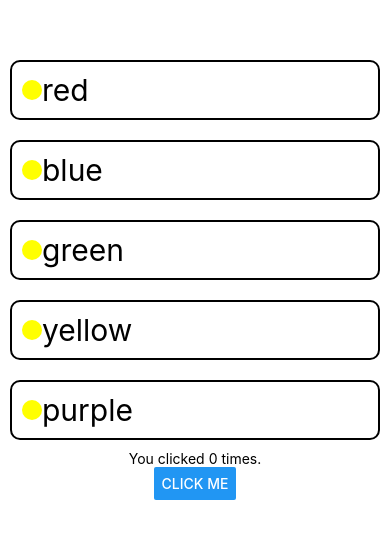
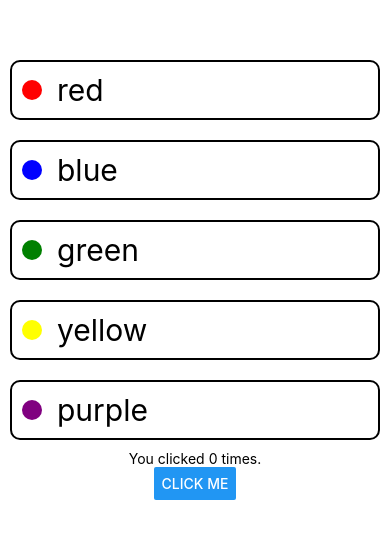
Before and after one commit to kirakirakira/ubiquitous-fiesta, a React Native app: screen / in a window 390 px wide. Shown: the part 147-686 px from the top of the page. Built offline with nearby package versions, Linux system fonts and the light colour scheme.

Commit message:
improved stylign

```diff
--- a/components/ColorButton.js
+++ b/components/ColorButton.js
@@ -8,7 +8,7 @@ export default function ColorButton({ backgroundColor, onPress = f => f }) {
             underlayColor="orange"
         >
             <View style={styles.row}>
-                <View style={[styles.sample, {backgroundColor: "yellow" }]}/>
+                <View style={[styles.sample, { backgroundColor }]} />
                 <Text style={styles.buttonText}>{backgroundColor}</Text>
             </View>
         </TouchableHighlight>
@@ -26,7 +26,8 @@ const styles = StyleSheet.create({
     },
     buttonText: {
         fontSize: 30,
-      textAlign: "center"
+        textAlign: "center",
+        marginLeft: 15
     },
     row: {
         flexDirection: "row",
```
Lines whose indentation alone changed are shown as unchanged.
